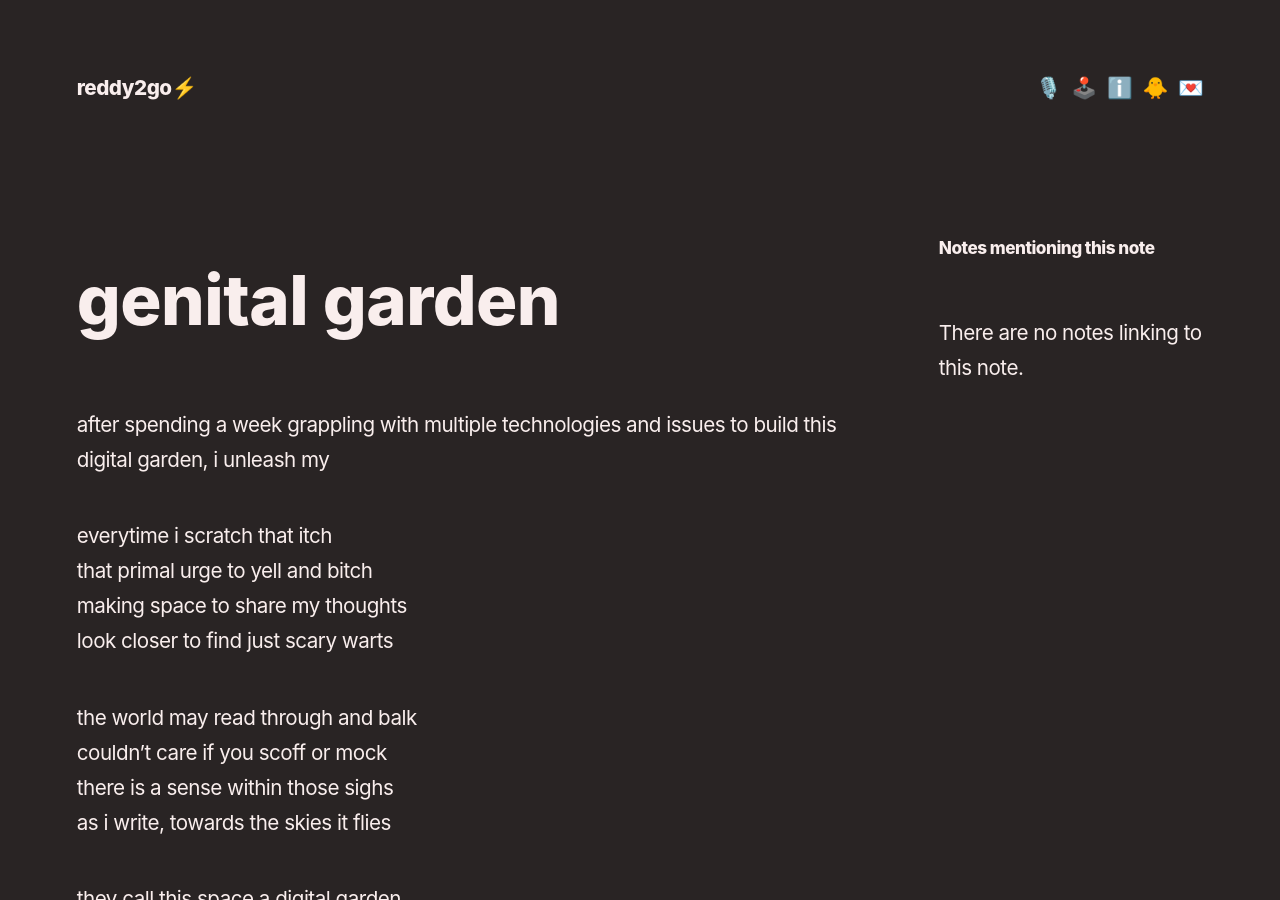
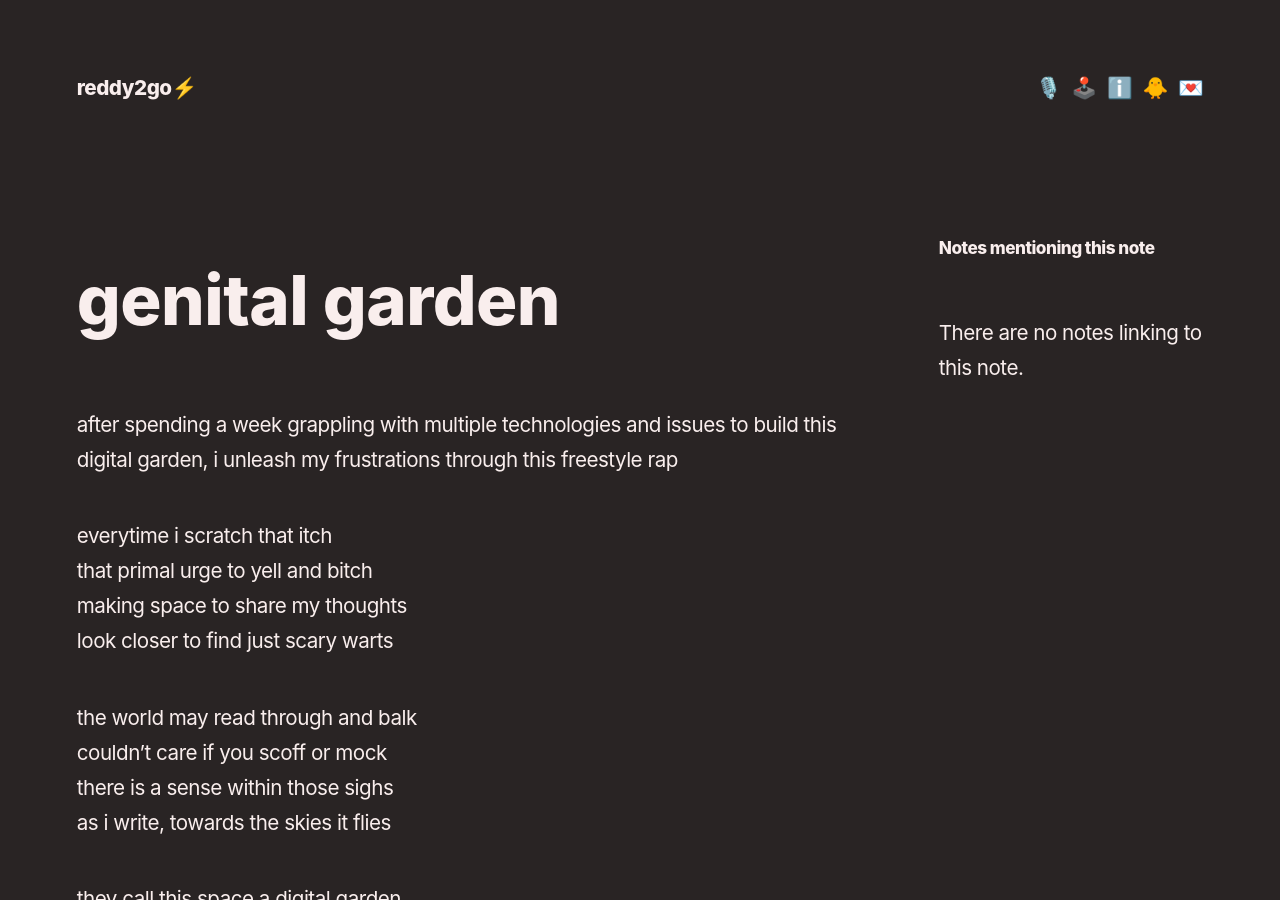
Before and after one commit to reddy2go/redgarden, a Jekyll site: the page built from _notes/genital garden.md, in a window 1280 px wide and 900 px high. Built offline with Jekyll 4.4.1, drawn with Linux system fonts in a browser that asks for light colours; some web fonts are replaced; Markdown is read by kramdown in place of the engine named in the settings.

Commit message:
auto commit

```diff
--- a/_notes/genital garden.md
+++ b/_notes/genital garden.md
@@ -2,7 +2,7 @@
 title: genital garden
 slug: genital-garden
 ---
-after spending a week grappling with multiple technologies and issues to build this digital garden, i unleash my
+after spending a week grappling with multiple technologies and issues to build this digital garden, i unleash my frustrations through this freestyle rap
 
 everytime i scratch that itch<br/>
 that primal urge to yell and bitch<br/>
```
